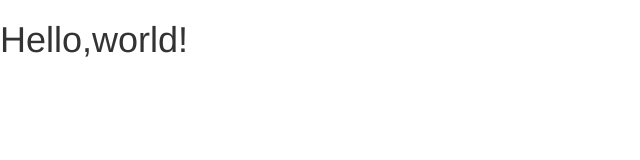
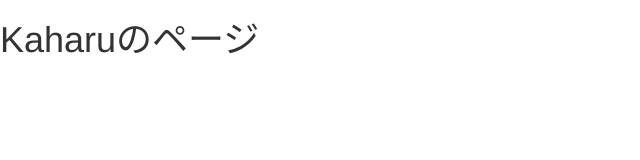
Before and after one commit to KaharuDuy/KaharuDuy.github.io, a plain HTML site: page index.html in a window 1280 px wide. Shown: the whole page, without its empty margins (0-640 px from the left). Drawn offline with nearby package versions, Linux system fonts and the light colour scheme.

Commit message:
2nd commit

```diff
--- a/index.html
+++ b/index.html
@@ -13,6 +13,6 @@
         <script src="//maxcdn.bootstrapcdn.com/bootstrap/3.3.5/js/bootstrap.min.js"></script>
     </head>
     <body>
-        <h1>Hello,world!</h1>
+        <h1>Kaharuのページ</h1>
     </body>
 </html>
```
